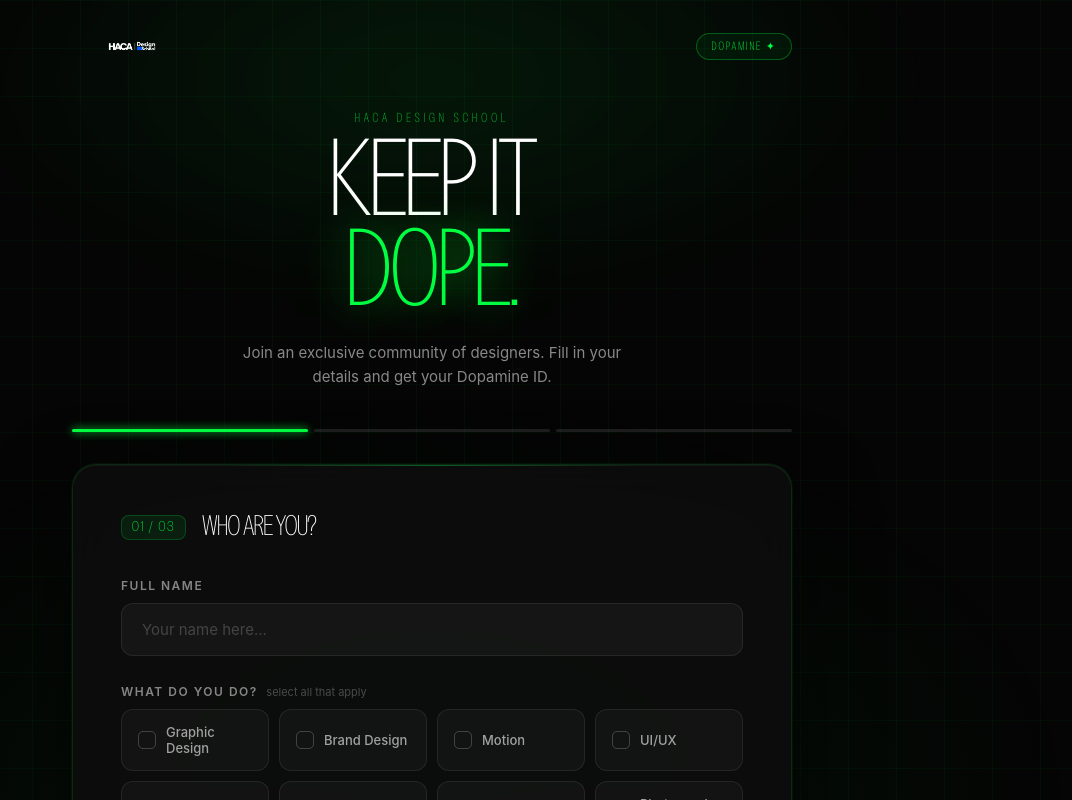
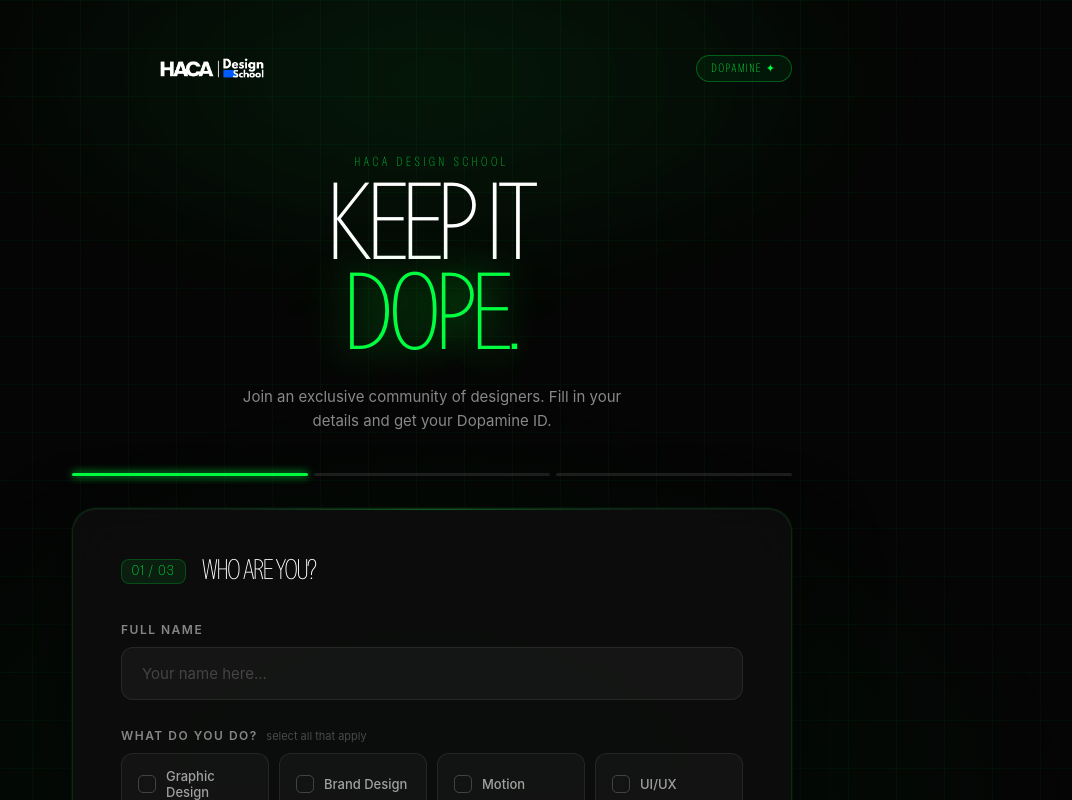
Before and after one commit to nidhill/Dopamine-form, a Next.js app: page / in a window 1280 px wide. Shown: the top 800 px of the page, without its empty margins (208-1280 px from the left). Built offline with nearby package versions, Linux system fonts and the light colour scheme.

Commit message:
Fix: massively increase size of header logo

```diff
--- a/src/app/globals.css
+++ b/src/app/globals.css
@@ -124,7 +124,7 @@
 }
 
 .logo-img {
-  height: 36px;
+  height: 80px;
   object-fit: contain;
 }
 
--- a/src/app/page.tsx
+++ b/src/app/page.tsx
@@ -249,7 +249,7 @@
       <main className="page">
         {/* Header */}
         <header className="header">
-          <Image src="/logo.png" alt="HACA Design School" width={120} height={40} className="logo-img" style={{ objectFit: 'contain' }} />
+          <Image src="/logo.png" alt="HACA Design School" width={280} height={80} className="logo-img" style={{ objectFit: 'contain' }} />
           <span className="header-badge">Dopamine ✦</span>
         </header>
 
```
